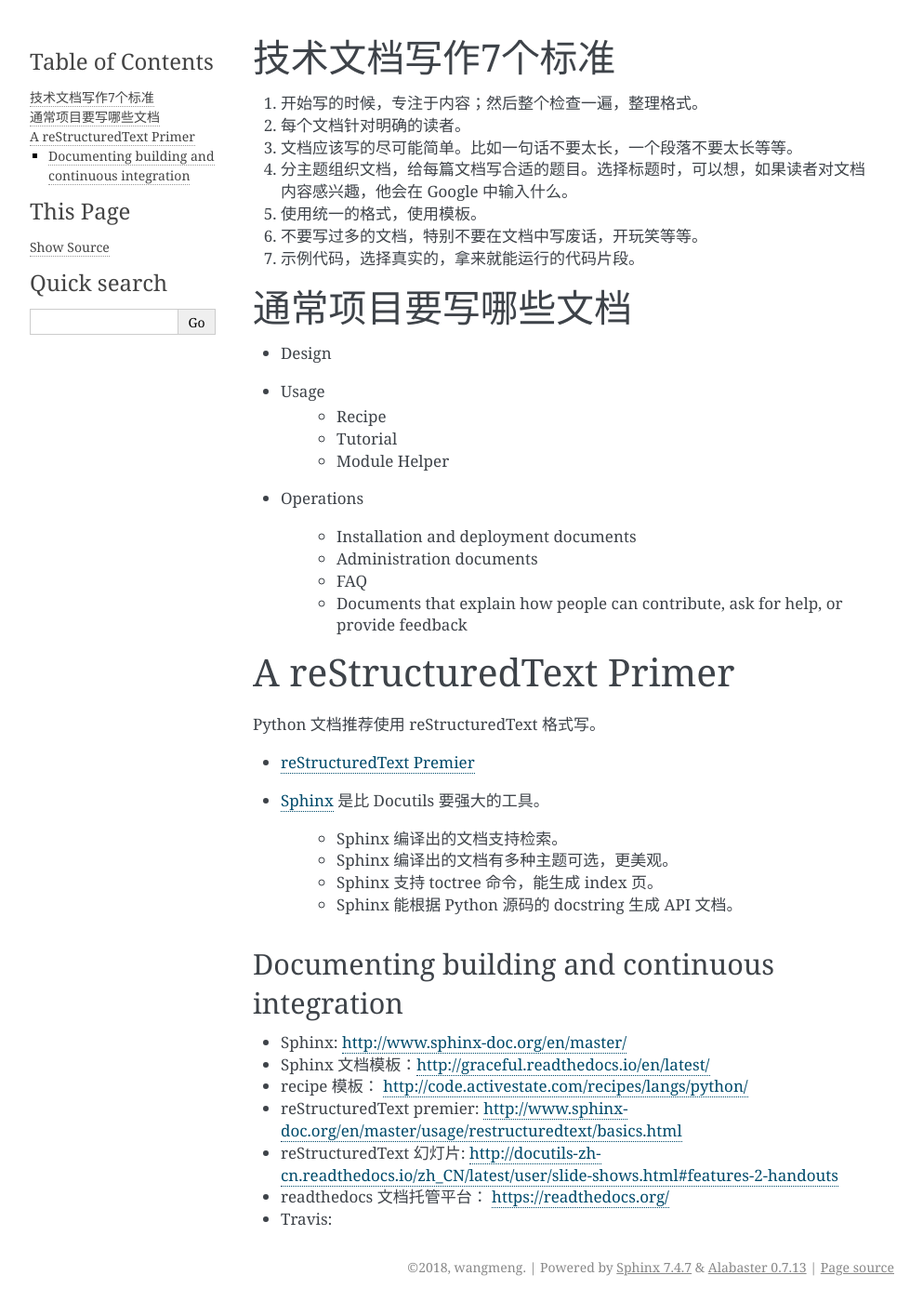
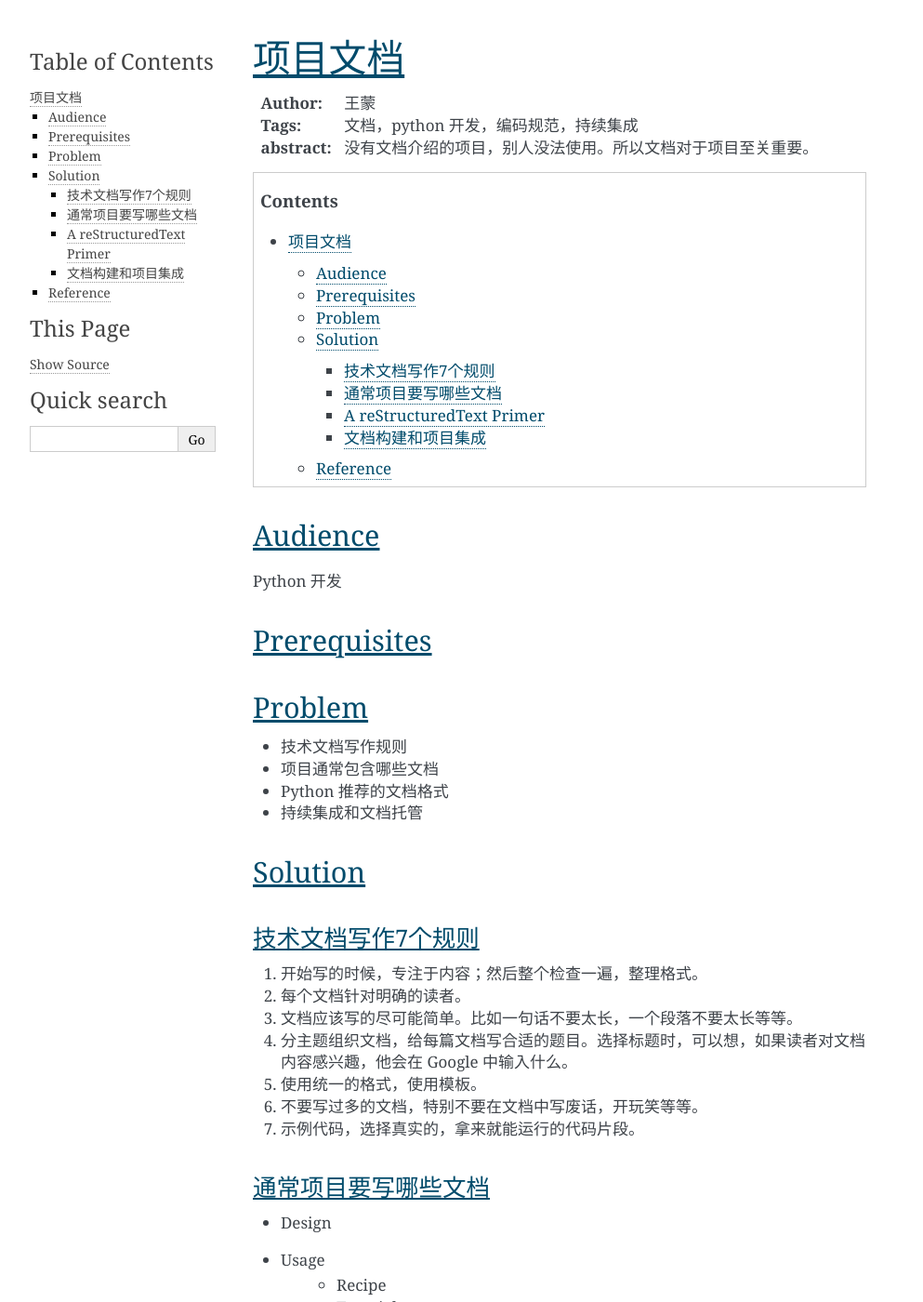
Before and after one commit to noonecare/python, a Sphinx documentation site: the page built from docs/readability/documenting.rst, in a window 1280 px wide and 1400 px high. Shown: the whole window at 93% size, without its empty margins (148-1141 px from the left). Built offline with Sphinx 7.4.7, drawn with Linux system fonts in a browser that asks for light colours; pages that are not in the unit, such as notebooks, are missing from menus; some of the changed text lies outside the part shown.

Commit message:
update readability

```diff
--- a/docs/readability/documenting.rst
+++ b/docs/readability/documenting.rst
@@ -1,5 +1,40 @@
-技术文档写作7个标准
-====================================
+====================
+项目文档
+====================
+
+:Author: 王蒙
+:Tags: 文档，python 开发，编码规范，持续集成
+
+:abstract:
+
+    没有文档介绍的项目，别人没法使用。所以文档对于项目至关重要。
+
+.. contents::
+
+
+Audience
+========
+
+Python 开发
+
+Prerequisites
+=============
+
+Problem
+=======
+
+- 技术文档写作规则
+- 项目通常包含哪些文档
+- Python 推荐的文档格式
+- 持续集成和文档托管
+
+Solution
+========
+
+
+技术文档写作7个规则
+~~~~~~~~~~~~~~~~~~~~~~~~~~
+
 
 #. 开始写的时候，专注于内容；然后整个检查一遍，整理格式。
 #. 每个文档针对明确的读者。
@@ -11,7 +46,7 @@
 
 
 通常项目要写哪些文档
-========================================
+~~~~~~~~~~~~~~~~~~~~~~~~~~~~~~~~~~~~~
 
 - Design
 - Usage
@@ -29,7 +64,7 @@
 
 
 A reStructuredText Primer
-=========================
+~~~~~~~~~~~~~~~~~~~~~~~~~~~~~~~~~~~~~~
 
 Python 文档推荐使用 reStructuredText 格式写。
 
@@ -43,10 +78,15 @@ Python 文档推荐使用 reStructuredText 格式写。
     - Sphinx 能根据 Python 源码的 docstring 生成 API 文档。
 
 
-Documenting building and continuous integration
------------------------------------------------
+文档构建和项目集成
+~~~~~~~~~~~~~~~~~~~~~~~~~~~~~~~~~~~~~~~~~~~~~~~~~~~~~
 
+一般会把编译生成文档，把文档挂到文档托管平台（比如对于开源项目可以使用 readthedocs 服务）的流程放进持续集成配置中。
+这样做之后，文档每次更新都能及时反映给文档的读者。
+开源项目可以免费使用 Travis 提供的持续集成服务。
 
+Reference
+=========
 
 - Sphinx: http://www.sphinx-doc.org/en/master/
 - Sphinx 文档模板：http://graceful.readthedocs.io/en/latest/
@@ -54,7 +94,7 @@ Documenting building and continuous integration
 - reStructuredText premier: http://www.sphinx-doc.org/en/master/usage/restructuredtext/basics.html
 - reStructuredText 幻灯片: http://docutils-zh-cn.readthedocs.io/zh_CN/latest/user/slide-shows.html#features-2-handouts
 - readthedocs 文档托管平台： https://readthedocs.org/
-- Travis:
+- Travis: https://www.travis-ci.org/getting_started
 
 .. _Sphinx: http://www.sphinx-doc.org/en/master/
 .. _reStructuredText Premier: http://www.sphinx-doc.org/en/master/usage/restructuredtext/basics.html
```
Also changed, not shown: docs/index.rst (+7 -0 lines), docs/readability/PEP8.rst (renamed from PEP8.rst, +56 -61 lines), docs/readability/index.rst (+5 -9 lines).
